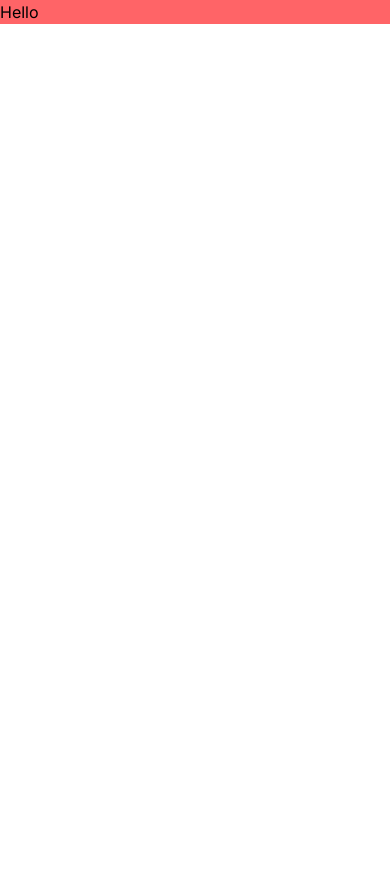
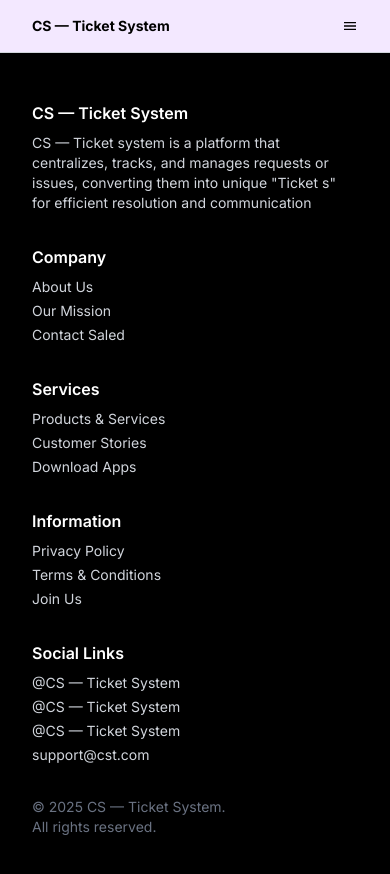
Before and after one commit to md-mridul-ali/assignment-7, a React (Vite) app: page / in a window 390 px wide. Shown: the top 874 px of the page. Before the commit the page ends 844 px from the top, so only its background shows below. Built offline with nearby package versions, Linux system fonts and the light colour scheme.

Commit message:
added navbar and footer section and made responsive for mobile device

```diff
--- a/package.json
+++ b/package.json
@@ -14,6 +14,7 @@
     "lucide-react": "^0.544.0",
     "react": "^19.1.1",
     "react-dom": "^19.1.1",
+    "react-icons": "^5.5.0",
     "react-toastify": "^11.0.5",
     "tailwindcss": "^4.1.14"
   },
--- a/public/jsonData/ticketsData.json
+++ b/public/jsonData/ticketsData.json
@@ -1,93 +1,93 @@
 [
     {
-        "id": 1,
-        "title": "Login issue",
-        "description": "User unable to login with correct credentials.",
-        "customer": "Frank",
-        "priority": "Medium",
-        "status": "Resolved",
-        "createdAt": "2025-09-07 16:08:13"
+        "id": 1001,
+        "title": "Login Issues - Can't Access Account",
+        "description": "Customer is unable to log in to their account. They've tried resetting their password multiple times but still...",
+        "customer": "John Smith",
+        "priority": "HIGH PRIORITY",
+        "status": "Open",
+        "createdAt": "1/15/2024"
     },
     {
-        "id": 2,
-        "title": "Payment failed",
-        "description": "Customer's payment not processed successfully.",
-        "customer": "Bob",
-        "priority": "Medium",
+        "id": 1002,
+        "title": "Payment Failed - Card Declined",
+        "description": "Customer attempted to pay using Visa ending 1234 but the payment keeps failing despite sufficient balance.",
+        "customer": "Sarah Johnson",
+        "priority": "HIGH PRIORITY",
         "status": "Open",
-        "createdAt": "2025-09-03 16:08:13"
+        "createdAt": "1/17/2024"
     },
     {
-        "id": 3,
-        "title": "Slow loading page",
-        "description": "Website takes too long to load.",
-        "customer": "David",
-        "priority": "Low",
-        "status": "Resolved",
-        "createdAt": "2025-09-02 16:08:13"
+        "id": 1003,
+        "title": "Unable to Download Invoice",
+        "description": "Customer cannot download their January invoice from the billing section. The download button is...",
+        "customer": "Michael Brown",
+        "priority": "MEDIUM PRIORITY",
+        "status": "Open",
+        "createdAt": "1/17/2024"
     },
     {
-        "id": 4,
-        "title": "Bug in report",
-        "description": "Reports page showing incorrect data.",
-        "customer": "Helen",
-        "priority": "Critical",
+        "id": 1004,
+        "title": "Incorrect Billing Address",
+        "description": "Customer’s billing address shows a different city. They updated it but it still displays the old one.",
+        "customer": "Emily Davis",
+        "priority": "LOW PRIORITY",
         "status": "Open",
-        "createdAt": "2025-09-21 16:08:13"
+        "createdAt": "1/18/2024"
     },
     {
-        "id": 5,
-        "title": "Feature request",
-        "description": "Customer requested a new feature implementation.",
-        "customer": "Bob",
-        "priority": "Low",
-        "status": "Closed",
-        "createdAt": "2025-09-07 16:08:13"
+        "id": 1005,
+        "title": "App Crash on Launch",
+        "description": "Customer reports that the mobile app crashes immediately upon opening on Android 13.",
+        "customer": "David Wilson",
+        "priority": "HIGH PRIORITY",
+        "status": "Open",
+        "createdAt": "1/19/2024"
     },
     {
-        "id": 6,
-        "title": "Email not sending",
-        "description": "Emails are not being sent to recipients.",
-        "customer": "Ian",
-        "priority": "Critical",
-        "status": "Resolved",
-        "createdAt": "2025-09-30 16:08:13"
+        "id": 1006,
+        "title": "Refund Not Processed",
+        "description": "Customer requested a refund two weeks ago but has not received the amount yet.",
+        "customer": "Sophia Taylor",
+        "priority": "MEDIUM PRIORITY",
+        "status": "Open",
+        "createdAt": "1/20/2024"
     },
     {
-        "id": 7,
-        "title": "UI glitch on dashboard",
-        "description": "Dashboard UI elements overlap on smaller screens.",
-        "customer": "David",
-        "priority": "Critical",
+        "id": 1007,
+        "title": "Two-Factor Authentication Issue",
+        "description": "Customer is not receiving 2FA codes on their registered phone number.",
+        "customer": "James Anderson",
+        "priority": "HIGH PRIORITY",
         "status": "Open",
-        "createdAt": "2025-09-07 16:08:13"
+        "createdAt": "1/21/2024"
     },
     {
-        "id": 8,
-        "title": "Database error",
-        "description": "Database connection error observed.",
-        "customer": "Ian",
-        "priority": "High",
+        "id": 1008,
+        "title": "Unable to Update Profile Picture",
+        "description": "Customer tries to upload a new profile picture but gets 'Upload failed' error.",
+        "customer": "Olivia Martinez",
+        "priority": "LOW PRIORITY",
         "status": "Open",
-        "createdAt": "2025-09-14 16:08:13"
+        "createdAt": "1/22/2024"
     },
     {
-        "id": 9,
-        "title": "Mobile app crash",
-        "description": "Mobile app crashes after update.",
-        "customer": "Helen",
-        "priority": "Medium",
-        "status": "Resolved",
-        "createdAt": "2025-09-22 16:08:13"
+        "id": 1009,
+        "title": "Subscription Auto-Renewal",
+        "description": "Customer wants to enable auto-renewal for their subscription but the toggle is disabled.",
+        "customer": "Liam Thomas",
+        "priority": "MEDIUM PRIORITY",
+        "status": "Open",
+        "createdAt": "1/17/2024"
     },
     {
-        "id": 10,
-        "title": "Security concern",
-        "description": "Potential vulnerability reported.",
-        "customer": "Ian",
-        "priority": "Low",
-        "status": "Closed",
-        "createdAt": "2025-09-26 16:08:13"
+        "id": 1010,
+        "title": "Missing Order Confirmation Email",
+        "description": "Customer placed an order but didn't receive a confirmation email even though payment succeeded.",
+        "customer": "Isabella Garcia",
+        "priority": "MEDIUM PRIORITY",
+        "status": "Open",
+        "createdAt": "1/24/2024"
     },
     {
         "id": 11,
--- a/src/App.jsx
+++ b/src/App.jsx
@@ -1,4 +1,5 @@
-
+import Footer from "./components/Footer";
+import Navbar from "./components/Navbar";
 import './index.css'
 function App() {
 
@@ -6,7 +7,9 @@ function App() {
   return (
     <>
 
-      <h1 className='bg-red-400'>Hello</h1>
+      {/* <h1 className='bg-red-400'>Hello</h1>  */}
+      <Navbar/>
+      <Footer></Footer>
     </>
   )
 }
--- /dev/null
+++ b/src/components/Container.jsx
@@ -0,0 +1,7 @@
+import React from "react";
+
+const Container = ({ children }) => {
+  return <div className="container mx-auto">{children}</div>;
+};
+
+export default Container;
--- /dev/null
+++ b/src/components/Footer.jsx
@@ -0,0 +1,61 @@
+import Container from "./Container";
+
+const Footer = () => {
+  return (
+    <footer className="bg-black text-gray-300 px-8 py-12 ">
+      <Container>
+        <div className="grid md:grid-cols-5 gap-8">
+          <div>
+            <h3 className="text-white font-semibold mb-2">
+              CS — Ticket System
+            </h3>
+            <p className="text-sm">
+              CS — Ticket system is a platform that centralizes, tracks, and
+              manages requests or issues, converting them into unique
+              "Ticket s" for efficient resolution and communication
+            </p>
+          </div>
+          <div>
+            <h4 className="text-white font-semibold mb-2">Company</h4>
+            <ul className="space-y-1 text-sm">
+              <li>About Us</li>
+              <li>Our Mission</li>
+              <li>Contact Saled</li>
+            </ul>
+          </div>
+          <div>
+            <h4 className="text-white font-semibold mb-2">Services</h4>
+            <ul className="space-y-1 text-sm">
+              <li>Products & Services</li>
+              <li>Customer Stories</li>
+              <li>Download Apps</li>
+            </ul>
+          </div>
+          <div>
+            <h4 className="text-white font-semibold mb-2">Information</h4>
+            <ul className="space-y-1 text-sm">
+              <li>Privacy Policy</li>
+              <li>Terms & Conditions</li>
+              <li>Join Us</li>
+            </ul>
+          </div>
+          <div>
+            <h4 className="text-white font-semibold mb-2">Social Links</h4>
+            <ul className="space-y-1 text-sm">
+              <li>@CS — Ticket System</li>
+              <li>@CS — Ticket System</li>
+              <li>@CS — Ticket System</li>
+              <li>support@cst.com</li>
+            </ul>
+          </div>
+        </div>
+        <div className="text-left md:text-center text-gray-500 text-sm mt-8">
+          © 2025  CS — Ticket System.
+          <br className="block md:hidden" /> All rights reserved.
+        </div>
+      </Container>
+    </footer>
+  );
+};
+
+export default Footer;
--- /dev/null
+++ b/src/components/Navbar.jsx
@@ -0,0 +1,43 @@
+import { MdOutlineMenu } from "react-icons/md";
+import Container from "./Container";
+
+const Navbar = () => {
+  return (
+    <div className=" bg-purple-100 shadow-md border-b-[0.5px] border-gray-300">
+      <Container>
+      <nav className="px-8 py-4 flex justify-between items-center">
+        <h1 className="md:text-xl text-sm font-bold">CS — Ticket System</h1>
+        <div className="md:flex hidden items-center gap-6">
+          <a href="#" className="text-gray-600">
+            Home
+          </a>
+          <a href="#" className="text-gray-600">
+            FAQ
+          </a>
+          <a href="#" className="text-gray-600">
+            Changelog
+          </a>
+
+          <a href="#" className="text-gray-600">
+            Blog
+          </a>
+          <a href="#" className="text-gray-600">
+            Download
+          </a>
+          <a href="#" className="text-gray-600">
+            Contact
+          </a>
+          <button className="bg-purple-600 text-white px-4 py-2 rounded-lg hover:cursor-pointer">
+            + New Ticket
+          </button>
+        </div>
+        <div className="block md:hidden">
+          <MdOutlineMenu />
+        </div>
+      </nav>
+      </Container>
+    </div>
+  );
+};
+
+export default Navbar;
```
Also changed, not shown: 1 other file (tests, documents, lock files or other folders).
